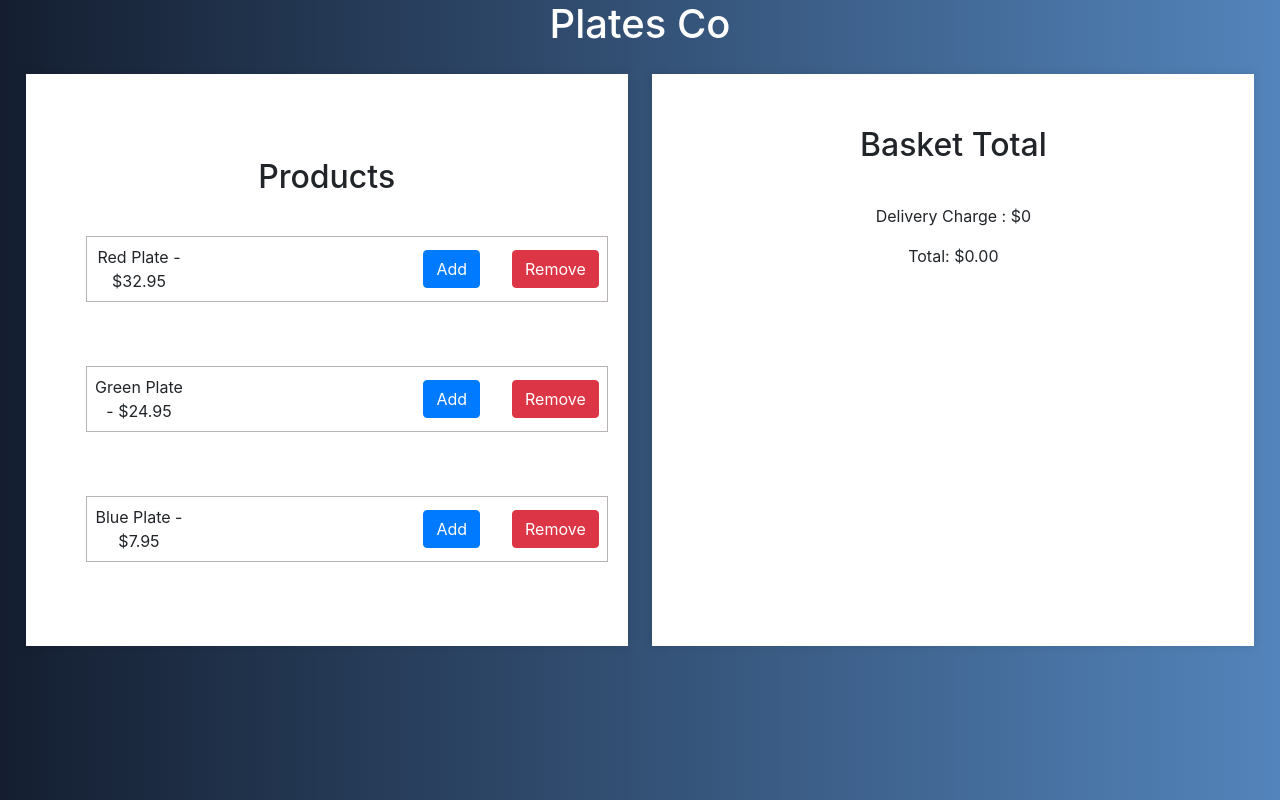
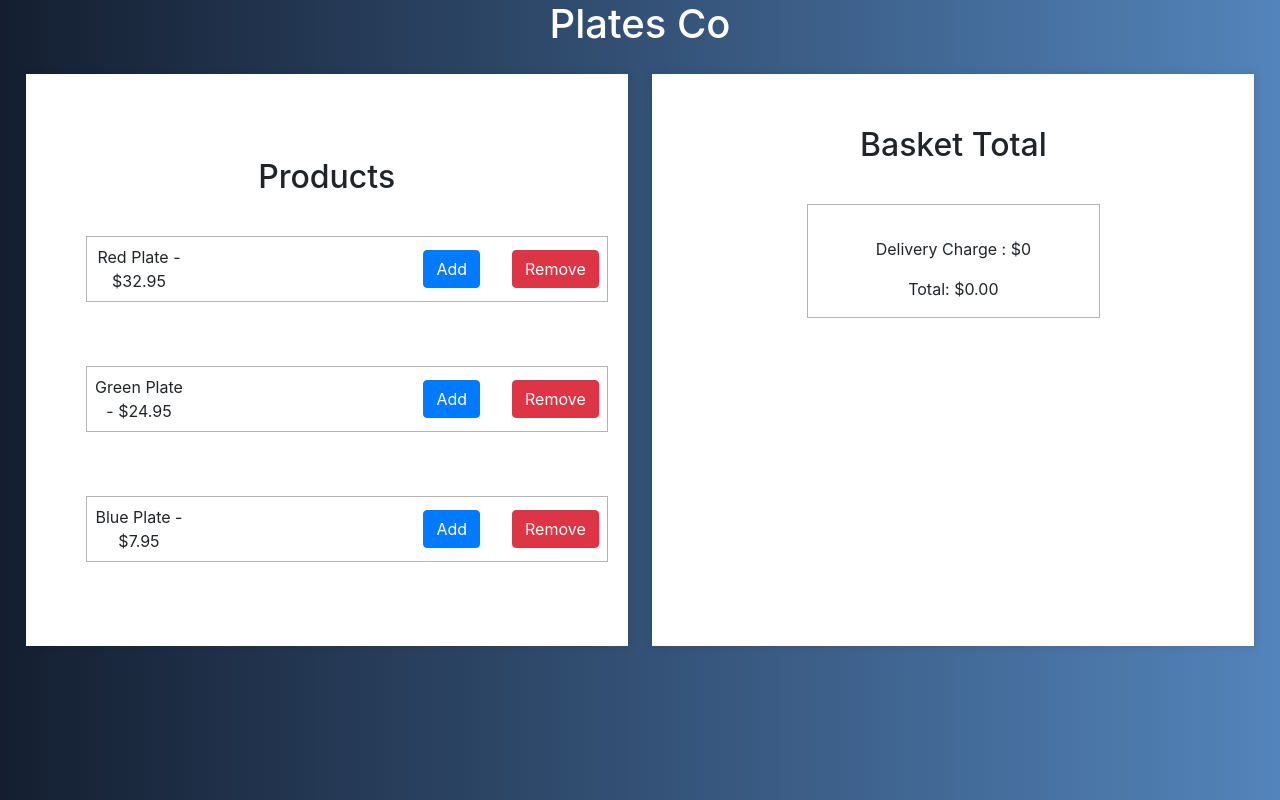
Before and after one commit to ankitroy-99/platesCo, a React (Create React App) app: page / in a window 1280 px wide. Built offline with nearby package versions, Linux system fonts and the light colour scheme.

Commit message:
review changes

```diff
--- a/src/App.js
+++ b/src/App.js
@@ -1,6 +1,5 @@
-import logo from './logo.svg';
 import './App.css';
-import Plates from './plates';
+import Plates from './Plates/plates';
 
 function App() {
   return (
--- a/src/basket.js
+++ b/src/Basket/basket.js
@@ -5,10 +5,10 @@ const Basket = ({ productCatalogue, deliveryChargeRules, specialOffers }) => {
   const [dCharge,setDeliveryCharge] = useState(0)
   const [totalCost,setTotalCost] = useState(0)
 
-
   useEffect(()=>{
     calculateTotal()
   },[products])
+
   const addProduct = (productCode) => {
     setProducts([...products, productCode]);
   };
@@ -35,7 +35,8 @@ const Basket = ({ productCatalogue, deliveryChargeRules, specialOffers }) => {
     Object.keys(productsCount).forEach((code) => {
       const count = productsCount[code];
       const offer = specialOffers[code];
-      if (offer && offer.offer === 'buy-one-get-one-half-price') {
+      const halfPriceOffer = 'buy-one-get-one-half-price'
+      if (offer && offer.offer === halfPriceOffer) {
         const eligibleCount = Math.floor(count / 2);
         const discount = (productCatalogue[code].price / 2) * eligibleCount;
         total -= discount;
@@ -76,8 +77,10 @@ const Basket = ({ productCatalogue, deliveryChargeRules, specialOffers }) => {
     </div>
   <div className="basket-section">
     <h2 className="basketItem">Basket Total</h2>
+    <div className="basketContainer">
     <p className="basketItem">Delivery Charge : ${products.length>0? dCharge:0}</p>
     <p>Total: ${totalCost}</p>
+    </div>
     </div>
   </div>
   );
--- a/src/plates.js
+++ b/src/Plates/plates.js
@@ -1,5 +1,5 @@
 import React from 'react'
-import Basket from './basket';
+import Basket from '../Basket/basket';
 const plates =()=>{
     const productCatalogue = {
         R01: { price: 32.95 ,name:'Red Plate'},
--- a/src/index.css
+++ b/src/index.css
@@ -56,6 +56,11 @@ code {
   gap: 15rem;
   border: 1px solid #b9b2b2;
 }
+.basketContainer {
+  border: 1px solid #b9b2b2;
+  padding-inline: 12%;
+  margin-top: 2rem;
+}
 .buttonStyle {
   display: flex;
   gap: 2rem;
```
